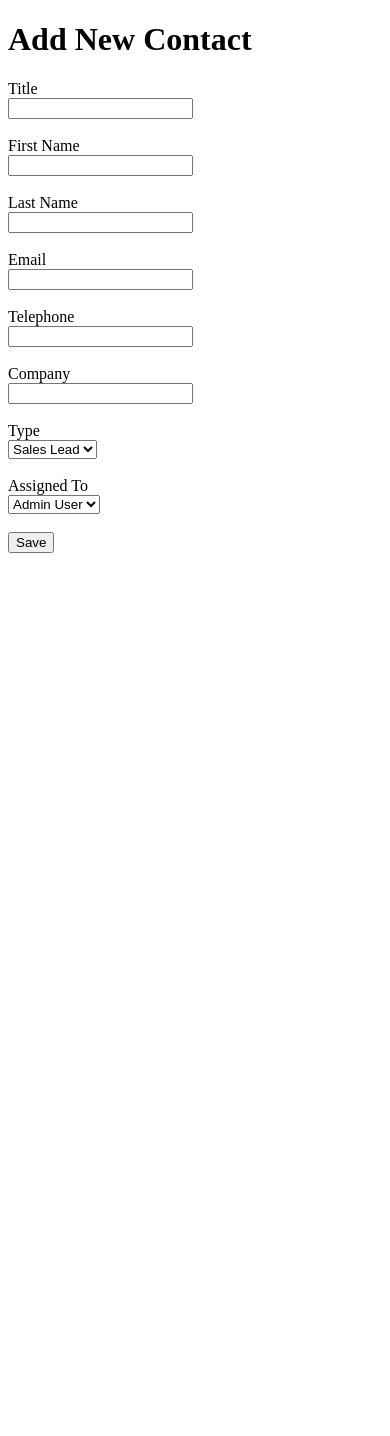
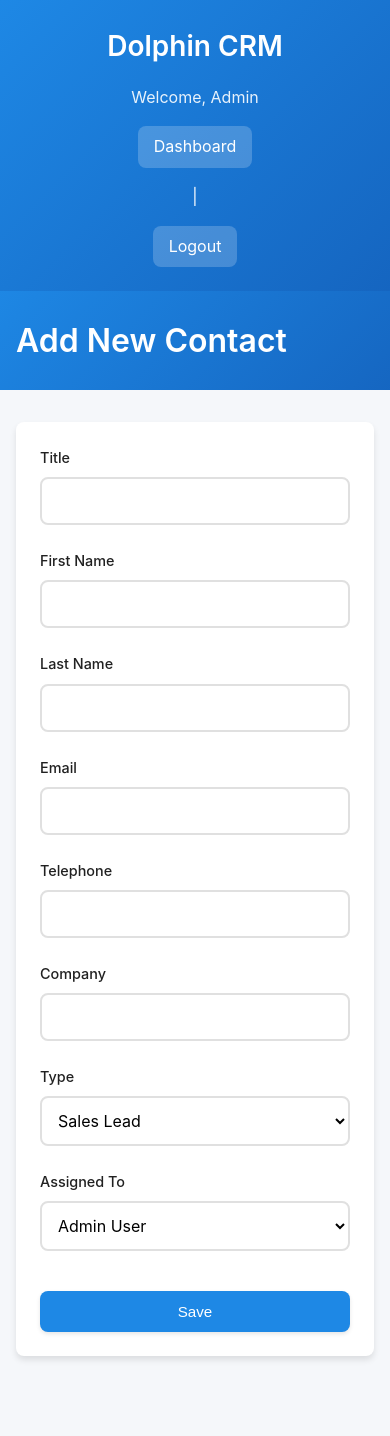
Before and after one commit to Toff-cowan/info2180-finalproject, a PHP site: page /public/add-contact.php in a window 390 px wide. Before the commit the page ends 553 px from the top, so only its background shows below. Run offline with PHP 8.4, Linux system fonts and the light colour scheme; a user stored in the database is signed in; data comes from the database, SQL or seed files in the repository.

Commit message:
CSS and feature modifications

```diff
--- /dev/null
+++ b/assets/css/style.css
@@ -0,0 +1,435 @@
+/* Modern CSS Reset */
+* {
+    margin: 0;
+    padding: 0;
+    box-sizing: border-box;
+}
+
+/* Root Variables for Easy Theming */
+:root {
+    --primary-color: #1e88e5;
+    --primary-dark: #1565c0;
+    --primary-light: #64b5f6;
+    --secondary-color: #43a047;
+    --danger-color: #e53935;
+    --warning-color: #fb8c00;
+    --background: #f5f7fa;
+    --surface: #ffffff;
+    --text-primary: #212121;
+    --text-secondary: #757575;
+    --border-color: #e0e0e0;
+    --shadow-sm: 0 2px 4px rgba(0, 0, 0, 0.1);
+    --shadow-md: 0 4px 6px rgba(0, 0, 0, 0.1);
+    --shadow-lg: 0 10px 20px rgba(0, 0, 0, 0.15);
+    --border-radius: 8px;
+    --transition: all 0.3s ease;
+}
+
+/* Typography */
+body {
+    font-family: -apple-system, BlinkMacSystemFont, 'Segoe UI', Roboto, 'Helvetica Neue', Arial, sans-serif;
+    background-color: var(--background);
+    color: var(--text-primary);
+    line-height: 1.6;
+    min-height: 100vh;
+}
+
+h1, h2, h3, h4, h5, h6 {
+    font-weight: 600;
+    color: var(--text-primary);
+    margin-bottom: 1rem;
+}
+
+h1 {
+    font-size: 2rem;
+}
+
+h2 {
+    font-size: 1.5rem;
+}
+
+/* Header Styles */
+header {
+    background: linear-gradient(135deg, var(--primary-color) 0%, var(--primary-dark) 100%);
+    color: white;
+    padding: 1.5rem 2rem;
+    box-shadow: var(--shadow-md);
+    display: flex;
+    justify-content: space-between;
+    align-items: center;
+    margin-bottom: 2rem;
+}
+
+header h1 {
+    color: white;
+    margin: 0;
+    font-size: 1.75rem;
+}
+
+header p {
+    color: rgba(255, 255, 255, 0.9);
+    margin: 0;
+}
+
+header a {
+    color: white;
+    text-decoration: none;
+    padding: 0.5rem 1rem;
+    background: rgba(255, 255, 255, 0.2);
+    border-radius: var(--border-radius);
+    transition: var(--transition);
+}
+
+header a:hover {
+    background: rgba(255, 255, 255, 0.3);
+}
+
+/* Main Content */
+main {
+    max-width: 1200px;
+    margin: 0 auto;
+    padding: 0 2rem 2rem;
+}
+
+/* Button Styles */
+button {
+    background: var(--primary-color);
+    color: white;
+    border: none;
+    padding: 0.75rem 1.5rem;
+    border-radius: var(--border-radius);
+    font-size: 0.95rem;
+    font-weight: 500;
+    cursor: pointer;
+    transition: var(--transition);
+    box-shadow: var(--shadow-sm);
+}
+
+button:hover {
+    background: var(--primary-dark);
+    box-shadow: var(--shadow-md);
+    transform: translateY(-1px);
+}
+
+button:active {
+    transform: translateY(0);
+}
+
+button.secondary {
+    background: var(--secondary-color);
+}
+
+button.secondary:hover {
+    background: #388e3c;
+}
+
+button.danger {
+    background: var(--danger-color);
+}
+
+button.danger:hover {
+    background: #c62828;
+}
+
+/* Filter Buttons */
+main > div:first-of-type {
+    display: flex;
+    gap: 0.75rem;
+    margin-bottom: 1.5rem;
+    flex-wrap: wrap;
+}
+
+main > div:first-of-type button {
+    background: var(--surface);
+    color: var(--primary-color);
+    border: 2px solid var(--primary-color);
+}
+
+main > div:first-of-type button:hover {
+    background: var(--primary-color);
+    color: white;
+}
+
+/* Table Styles */
+table {
+    width: 100%;
+    background: var(--surface);
+    border-collapse: collapse;
+    border-radius: var(--border-radius);
+    overflow: hidden;
+    box-shadow: var(--shadow-md);
+    margin-bottom: 2rem;
+}
+
+table thead {
+    background: linear-gradient(135deg, var(--primary-color) 0%, var(--primary-dark) 100%);
+    color: white;
+}
+
+table th {
+    padding: 1rem;
+    text-align: left;
+    font-weight: 600;
+    font-size: 0.9rem;
+    text-transform: uppercase;
+    letter-spacing: 0.5px;
+}
+
+table td {
+    padding: 1rem;
+    border-bottom: 1px solid var(--border-color);
+}
+
+table tbody tr {
+    transition: var(--transition);
+}
+
+table tbody tr:hover {
+    background: #f8f9fa;
+}
+
+table tbody tr:last-child td {
+    border-bottom: none;
+}
+
+table a {
+    color: var(--primary-color);
+    text-decoration: none;
+    font-weight: 500;
+    padding: 0.5rem 1rem;
+    border-radius: var(--border-radius);
+    transition: var(--transition);
+    display: inline-block;
+}
+
+table a:hover {
+    background: var(--primary-color);
+    color: white;
+}
+
+/* Form Styles */
+form {
+    background: var(--surface);
+    padding: 2rem;
+    border-radius: var(--border-radius);
+    box-shadow: var(--shadow-md);
+    margin-bottom: 2rem;
+}
+
+form div {
+    margin-bottom: 1.5rem;
+}
+
+form label {
+    display: block;
+    margin-bottom: 0.5rem;
+    font-weight: 500;
+    color: var(--text-primary);
+    font-size: 0.9rem;
+}
+
+form input[type="text"],
+form input[type="email"],
+form input[type="password"],
+form input[type="tel"],
+form select,
+form textarea {
+    width: 100%;
+    padding: 0.75rem;
+    border: 2px solid var(--border-color);
+    border-radius: var(--border-radius);
+    font-size: 1rem;
+    font-family: inherit;
+    transition: var(--transition);
+    background: white;
+}
+
+form input[type="text"]:focus,
+form input[type="email"]:focus,
+form input[type="password"]:focus,
+form input[type="tel"]:focus,
+form select:focus,
+form textarea:focus {
+    outline: none;
+    border-color: var(--primary-color);
+    box-shadow: 0 0 0 3px rgba(30, 136, 229, 0.1);
+}
+
+form textarea {
+    min-height: 120px;
+    resize: vertical;
+}
+
+form button[type="submit"] {
+    width: 100%;
+    margin-top: 1rem;
+}
+
+/* Links */
+a {
+    color: var(--primary-color);
+    text-decoration: none;
+    transition: var(--transition);
+}
+
+a:hover {
+    color: var(--primary-dark);
+    text-decoration: underline;
+}
+
+/* Contact Details Page */
+#notesSection {
+    background: var(--surface);
+    padding: 2rem;
+    border-radius: var(--border-radius);
+    box-shadow: var(--shadow-md);
+    margin-top: 1rem;
+}
+
+#viewNotesBtn {
+    margin-bottom: 1rem;
+}
+
+#notesList {
+    list-style: none;
+    margin-top: 1.5rem;
+}
+
+#notesList li {
+    padding: 1rem;
+    background: #f8f9fa;
+    border-left: 4px solid var(--primary-color);
+    margin-bottom: 1rem;
+    border-radius: var(--border-radius);
+}
+
+#notesList li strong {
+    color: var(--primary-color);
+    display: block;
+    margin-bottom: 0.5rem;
+}
+
+#notesList li em {
+    color: var(--text-secondary);
+    font-size: 0.85rem;
+    display: block;
+    margin-top: 0.5rem;
+}
+
+/* Login Page */
+.login-container {
+    max-width: 400px;
+    margin: 5rem auto;
+    background: var(--surface);
+    padding: 3rem;
+    border-radius: var(--border-radius);
+    box-shadow: var(--shadow-lg);
+    text-align: center;
+}
+
+.login-container h1 {
+    color: var(--primary-color);
+    margin-bottom: 0.5rem;
+}
+
+.login-container > p {
+    color: var(--text-secondary);
+    margin-bottom: 2rem;
+}
+
+/* Message Styles */
+#message,
+#loginMessage {
+    padding: 1rem;
+    border-radius: var(--border-radius);
+    margin-top: 1rem;
+    font-weight: 500;
+}
+
+#loginMessage {
+    color: var(--danger-color);
+    background: #ffebee;
+}
+
+/* Add Contact Link */
+main > a {
+    display: inline-block;
+    padding: 0.75rem 1.5rem;
+    background: var(--secondary-color);
+    color: white;
+    border-radius: var(--border-radius);
+    font-weight: 500;
+    box-shadow: var(--shadow-sm);
+    transition: var(--transition);
+}
+
+main > a:hover {
+    background: #388e3c;
+    box-shadow: var(--shadow-md);
+    text-decoration: none;
+    transform: translateY(-1px);
+}
+
+/* Contact Details Page Specific */
+main h1 {
+    background: linear-gradient(135deg, var(--primary-color) 0%, var(--primary-dark) 100%);
+    color: white;
+    padding: 1.5rem 2rem;
+    margin: -2rem -2rem 2rem -2rem;
+    border-radius: var(--border-radius) var(--border-radius) 0 0;
+}
+
+main > div:first-of-type p {
+    margin: 0.75rem 0;
+    padding: 0;
+    background: transparent;
+    box-shadow: none;
+}
+
+main > div:first-of-type p strong {
+    color: var(--text-secondary);
+    font-weight: 600;
+    min-width: 120px;
+    display: inline-block;
+}
+
+/* Responsive Design */
+@media (max-width: 768px) {
+    header {
+        flex-direction: column;
+        gap: 1rem;
+        text-align: center;
+    }
+
+    main {
+        padding: 0 1rem 1rem;
+    }
+
+    table {
+        font-size: 0.85rem;
+    }
+
+    table th,
+    table td {
+        padding: 0.75rem 0.5rem;
+    }
+
+    form {
+        padding: 1.5rem;
+    }
+
+    .login-container {
+        margin: 2rem auto;
+        padding: 2rem;
+    }
+}
+
+/* Utility Classes */
+.text-center {
+    text-align: center;
+}
+
+.mt-1 { margin-top: 1rem; }
+.mt-2 { margin-top: 2rem; }
+.mb-1 { margin-bottom: 1rem; }
+.mb-2 { margin-bottom: 2rem; }
--- a/assets/js/contacts.js
+++ b/assets/js/contacts.js
@@ -23,7 +23,9 @@ function loadContacts(filter) {
                     <td>${contact.company ?? ''}</td>
                     <td>${contact.type}</td>
                     <td>${contact.assigned_firstname} ${contact.assigned_lastname}</td>
-                    <td><a href="#">View</a></td>
+                    <td><a href="contact.php?id=${contact.id}">View</a></td>
+
+
                 `;
 
                 table.appendChild(row);
--- a/public/add-contact.php
+++ b/public/add-contact.php
@@ -10,50 +10,75 @@ $users = $stmt->fetchAll(PDO::FETCH_ASSOC);
 <html lang="en">
 <head>
     <meta charset="UTF-8">
+    <meta name="viewport" content="width=device-width, initial-scale=1.0">
     <title>Add Contact | Dolphin CRM</title>
+    <link rel="stylesheet" href="../assets/css/style.css">
 </head>
 <body>
+    <header>
+        <h1>Dolphin CRM</h1>
+        <p>Welcome, <?php echo htmlspecialchars($_SESSION['firstname']); ?></p>
+        <a href="dashboard.php">Dashboard</a> | <a href="logout.php">Logout</a>
+    </header>
 
+<main>
     <h1>Add New Contact</h1>
 
     <form id="addContactForm">
-    <label>Title</label><br>
-    <input type="text" name="title" required><br><br>
+        <div>
+            <label for="title">Title</label>
+            <input type="text" id="title" name="title" required>
+        </div>
 
-    <label>First Name</label><br>
-    <input type="text" name="firstname" required><br><br>
+        <div>
+            <label for="firstname">First Name</label>
+            <input type="text" id="firstname" name="firstname" required>
+        </div>
 
-    <label>Last Name</label><br>
-    <input type="text" name="lastname" required><br><br>
+        <div>
+            <label for="lastname">Last Name</label>
+            <input type="text" id="lastname" name="lastname" required>
+        </div>
 
-    <label>Email</label><br>
-    <input type="email" name="email" required><br><br>
+        <div>
+            <label for="email">Email</label>
+            <input type="email" id="email" name="email" required>
+        </div>
 
-    <label>Telephone</label><br>
-    <input type="text" name="telephone"><br><br>
+        <div>
+            <label for="telephone">Telephone</label>
+            <input type="tel" id="telephone" name="telephone">
+        </div>
 
-    <label>Company</label><br>
-    <input type="text" name="company"><br><br>
+        <div>
+            <label for="company">Company</label>
+            <input type="text" id="company" name="company">
+        </div>
 
-    <label>Type</label><br>
-    <select name="type" required>
+        <div>
+            <label for="type">Type</label>
+            <select id="type" name="type" required>
                 <option value="Sales Lead">Sales Lead</option>
                 <option value="Support">Support</option>
-    </select><br><br>
+            </select>
+        </div>
 
-    <label>Assigned To</label><br>
-    <select name="assigned_to" required>
+        <div>
+            <label for="assigned_to">Assigned To</label>
+            <select id="assigned_to" name="assigned_to" required>
                 <?php foreach ($users as $user): ?>
                     <option value="<?= $user['id']; ?>">
                         <?= htmlspecialchars($user['firstname'] . ' ' . $user['lastname']); ?>
                     </option>
                 <?php endforeach; ?>
-    </select><br><br>
+            </select>
+        </div>
 
         <button type="submit">Save</button>
     </form>
 
     <p id="message"></p>
+</main>
 
 <script src="../assets/js/add-contact.js"></script>
 
--- a/public/dashboard.php
+++ b/public/dashboard.php
@@ -5,7 +5,9 @@ require_once __DIR__ . '/../includes/session.php';
 <html lang="en">
 <head>
     <meta charset="UTF-8">
+    <meta name="viewport" content="width=device-width, initial-scale=1.0">
     <title>Dolphin CRM | Dashboard</title>
+    <link rel="stylesheet" href="../assets/css/style.css">
 </head>
 <body>
 
@@ -28,7 +30,7 @@ require_once __DIR__ . '/../includes/session.php';
         <button onclick="loadContacts('assigned')">Assigned to Me</button>
     </div>
 
-    <table border="1" cellpadding="8">
+    <table>
         <thead>
             <tr>
                 <th>Name</th>
```
Also changed, not shown: ajax/add_note.php (added, +23 -0 lines), ajax/assign_contact.php (added, +19 -0 lines), ajax/toggle_type.php (added, +17 -0 lines), assets/js/contact.js (added, +45 -0 lines), public/contact.php (added, +98 -0 lines), ajax/get_contacts.php (renamed from ajax/get-contact.php). Lines whose indentation alone changed are shown as unchanged.
